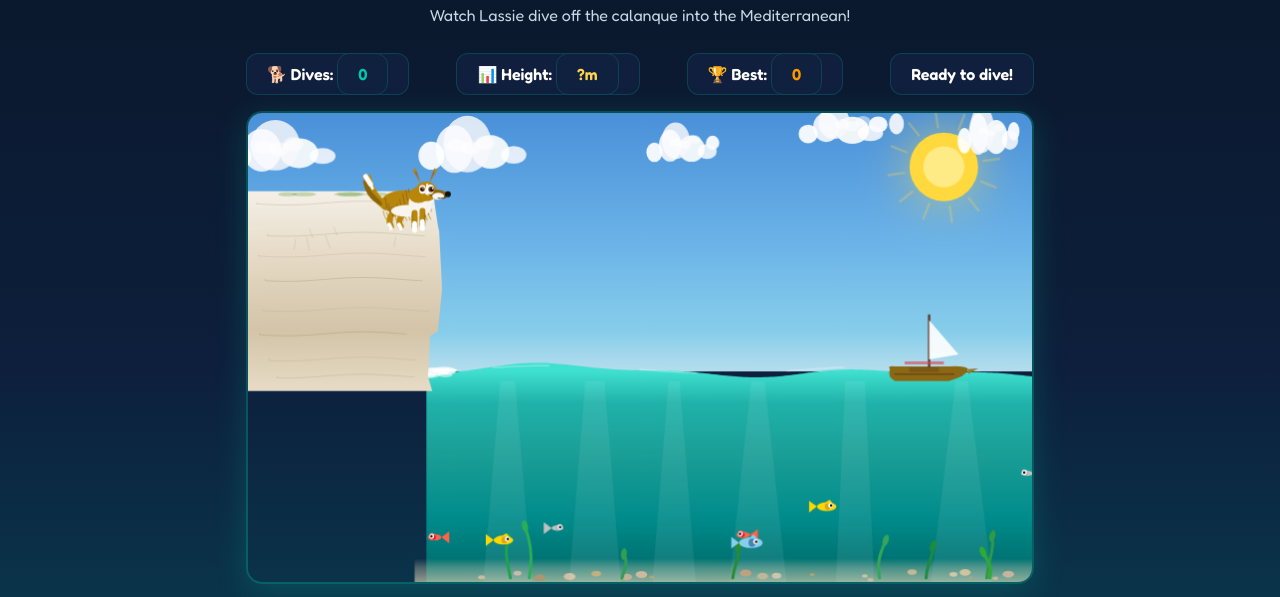
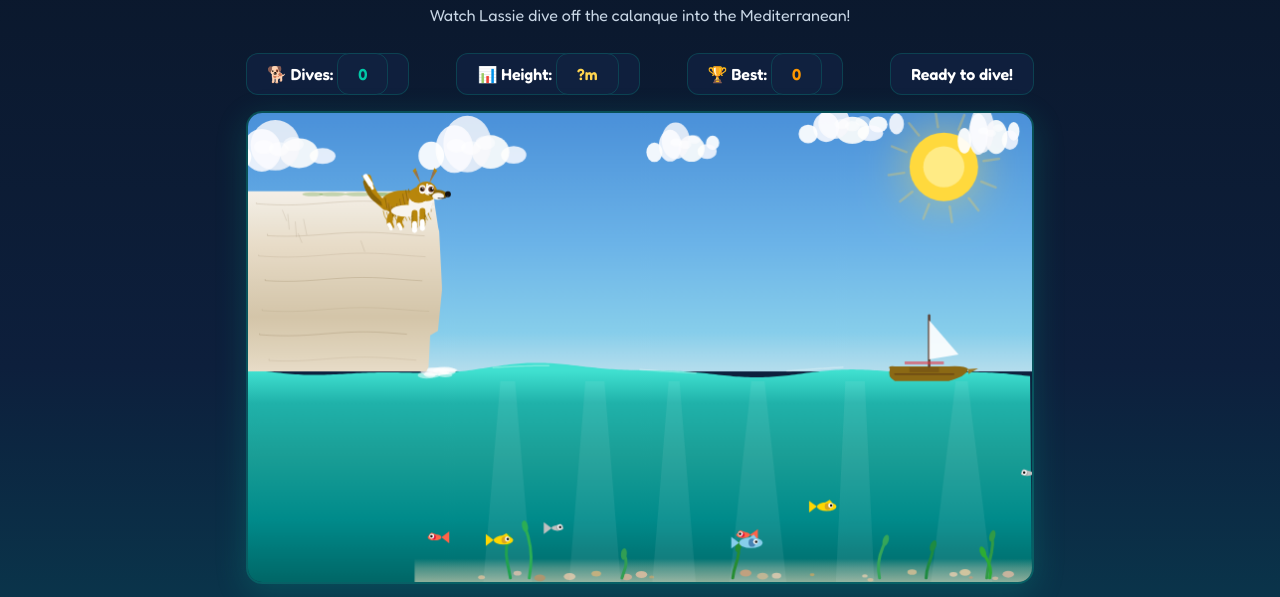
Before and after one commit to Omael18/dodscoin, a plain HTML site: page game.html in a window 1280 px wide. Shown: the part 148-745 px from the top of the page. Drawn offline with Linux system fonts and the light colour scheme; no server answers.

Commit message:
Update game.html

```diff
--- a/game.html
+++ b/game.html
@@ -237,7 +237,7 @@ footer {
   const WATER_Y = BASE_H * 0.55; // water surface at ~55% of height
   const CLIFF_W = 190;           // cliff width from left edge
   const CLIFF_TOP = 80;           // cliff starts 80px from top (NOT full height)
-  const CLIFF_BOTTOM = WATER_Y + 20; // cliff reaches water line
+  const CLIFF_BOTTOM = WATER_Y; // cliff stops EXACTLY at water line
 
   function resizeCanvas() {
     const container = canvas.parentElement;
@@ -727,18 +727,17 @@ footer {
     ctx.fillStyle = grad;
 
     ctx.beginPath();
-    // Start at cliff edge at water level
-    const startX = cliffEdgeX(WATER_Y);
-    ctx.moveTo(startX, WATER_Y);
-    // Wavy surface to the right
-    for(let x = startX; x <= BASE_W; x += 3){
+    // Start at left edge (water covers full width, cliff draws on top)
+    ctx.moveTo(0, WATER_Y);
+    // Wavy surface across full width
+    for(let x = 0; x <= BASE_W; x += 3){
       const wave = Math.sin((x+waterOffset)*0.018)*4
                  + Math.sin((x+waterOffset)*0.04)*2
                  + Math.sin((x+waterOffset)*0.008)*3;
       ctx.lineTo(x, WATER_Y + wave);
     }
     ctx.lineTo(BASE_W, BASE_H);
-    ctx.lineTo(startX, BASE_H);
+    ctx.lineTo(0, BASE_H);
     ctx.closePath();
     ctx.fill();
 
```
